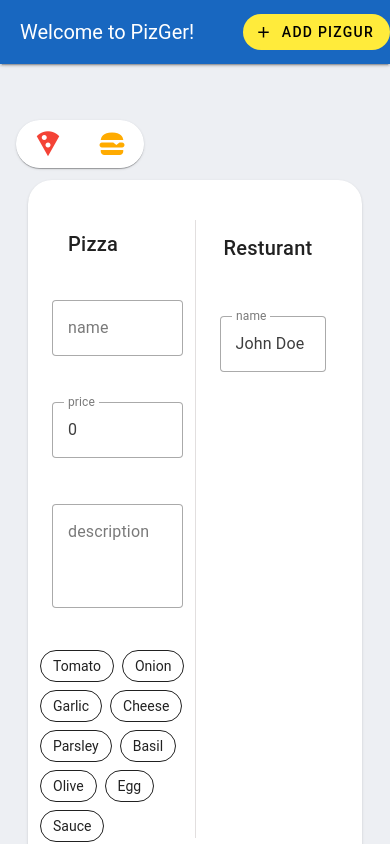
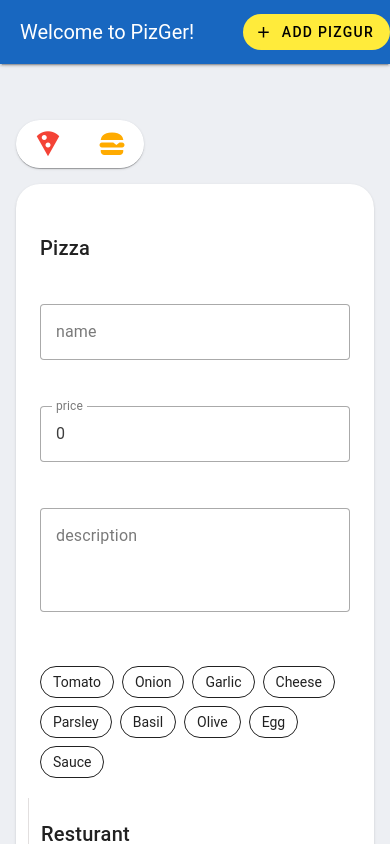
Before and after one commit to maedekaboli/PizGer, a Vue app: page /food in a window 390 px wide. Shown: the top 844 px of the page. Built offline with nearby package versions, Linux system fonts and the light colour scheme.

Commit message:
some responsive fixes

```diff
--- a/src/views/food/FoodList.vue
+++ b/src/views/food/FoodList.vue
@@ -22,10 +22,10 @@ getFoodsList()
   <GettingFoodLoading v-if="loading" />
   <NoFood v-if="foodsList.length == 0 && !loading"></NoFood>
 
-  <div class="d-flex flex-row flex-wrap">
+  <v-row>
     <Food transition="slide-x-transition" v-for="food in foodsList" :key="food.id" :food="food">
     </Food>
-  </div>
+  </v-row>
   <v-snackbar v-model="snackbar" :timeout="5000" color="red accent-1" location="top">
     {{ snackbarMsg }}
   </v-snackbar>
--- a/src/views/food/editFood/EditFood.vue
+++ b/src/views/food/editFood/EditFood.vue
@@ -18,6 +18,7 @@ if (route.params.id) {
     btnName.value = 'edit'
     getFood(~~route.params.id)
 }
+console.log(getFoodDetail.value)
 const onSubmit = () => {
     if (route.params.id)
         editFood(getFoodDetail.value)
@@ -38,16 +39,15 @@ const selectedIngredient = (item: number) => {
 
 <template>
     <v-row>
-        <v-col cols="12" md="2">
+        <v-col cols="12" md="2" class="mb-4">
             <AppToggleButton :selectedFood="selectedFood" :foods="foods" @toggleBtns="onToggleBtns"></AppToggleButton>
         </v-col>
     </v-row>
 
-    <v-col cols="md-12">
     <v-card class="px-6 py-10">
         <v-row>
-                <v-col cols="md-7">
-                    <v-card-title class="mb-8">
+            <v-col cols="md-7" sm="12">
+                <v-card-title class="pl-0 mb-8">
                     {{ selectedFood.name }}
                 </v-card-title>
                 <v-row>
@@ -63,21 +63,20 @@ const selectedIngredient = (item: number) => {
                     </v-col>
                 </v-row>
                 <v-row>
-                        <v-chip-group v-model="getFoodDetail.ingredients" selected-class="text-success"
-                            column multiple>
+                    <v-col cols="12">
+                        <v-chip-group v-model="getFoodDetail.ingredients" selected-class="text-success" column multiple>
                             <template v-for="item in ingredients" :key="item">
                                 <Ingredient :item="item" @selectedIngredient="selectedIngredient"></Ingredient>
                             </template>
                         </v-chip-group>
+                    </v-col>
                 </v-row>
             </v-col>
-                <v-col cols="md-5" class="border-left resturant my-3">
-                    <v-card-title class="pt-0 mb-8">
+            <v-col cols="md-5" class="border-left resturant mb-3">
+                <v-card-title class="pl-0 mb-8">
                     Resturant
                 </v-card-title>
-                    <v-col cols="12">
                 <v-text-field model-value="John Doe" label="name" variant="outlined"></v-text-field>
-                    </v-col>
             </v-col>
         </v-row>
     </v-card>
@@ -91,7 +90,6 @@ const selectedIngredient = (item: number) => {
             back
         </v-btn>
     </router-link>
-    </v-col>
 </template>
 
 <style>
```
Lines whose indentation alone changed are shown as unchanged.
